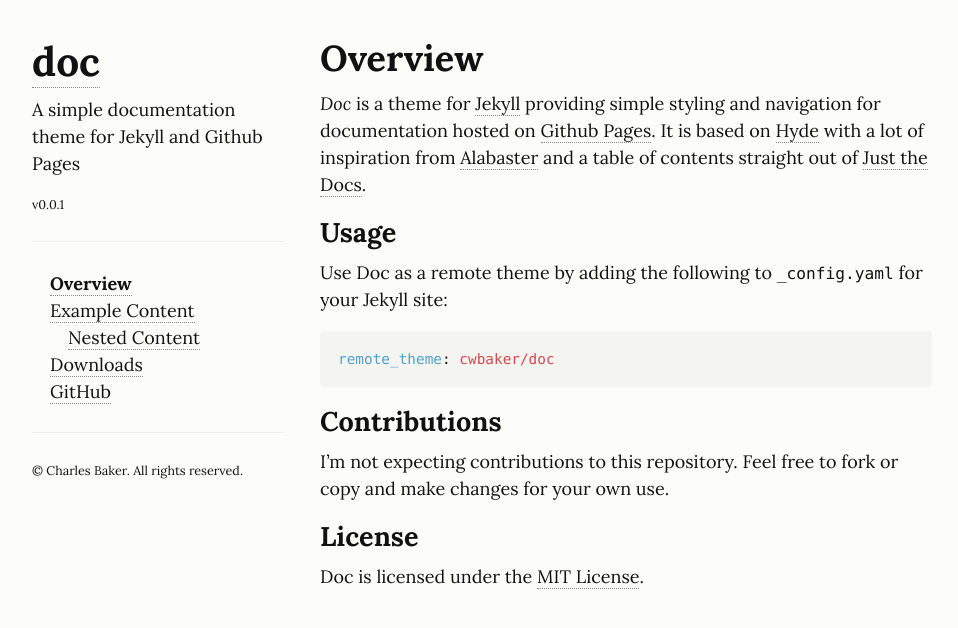
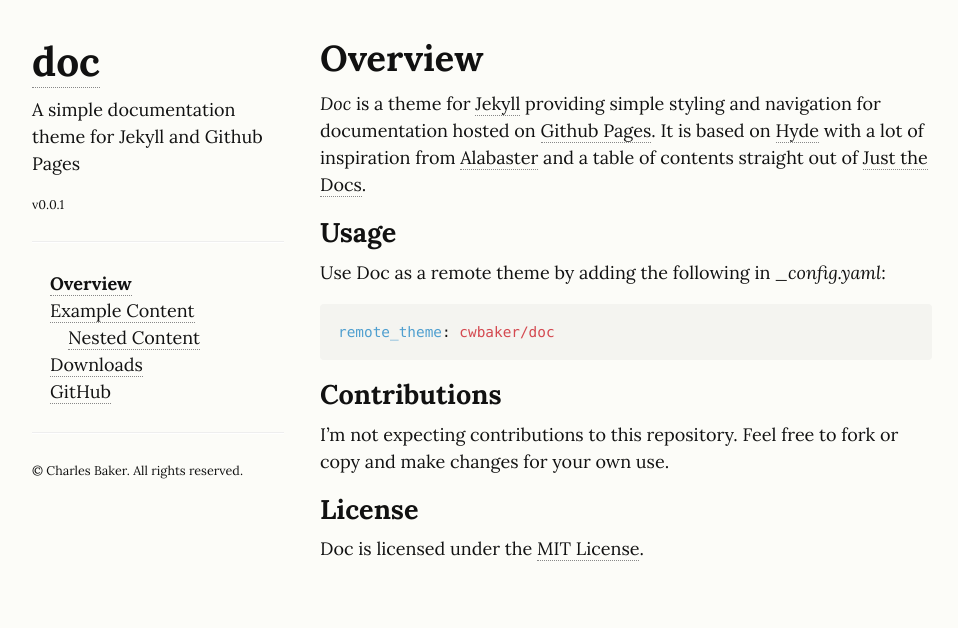
Before and after one commit to cwbaker/doc, a Jekyll site: the page built from index.md, in a window 1280 px wide. Shown: the top 628 px of the page, without its empty margins (158-1116 px from the left). Built offline with Jekyll 4.4.1, drawn with Linux system fonts in a browser that asks for light colours.

Commit message:
Match README.md and overview

```diff
--- a/index.md
+++ b/index.md
@@ -8,7 +8,7 @@ nav_order: 1
 
 ## Usage
 
-Use Doc as a remote theme by adding the following to `_config.yaml` for your Jekyll site:
+Use Doc as a remote theme by adding the following in *_config.yaml*:
 
 ~~~yaml
 remote_theme: cwbaker/doc
```
Also changed, not shown: README.md.
